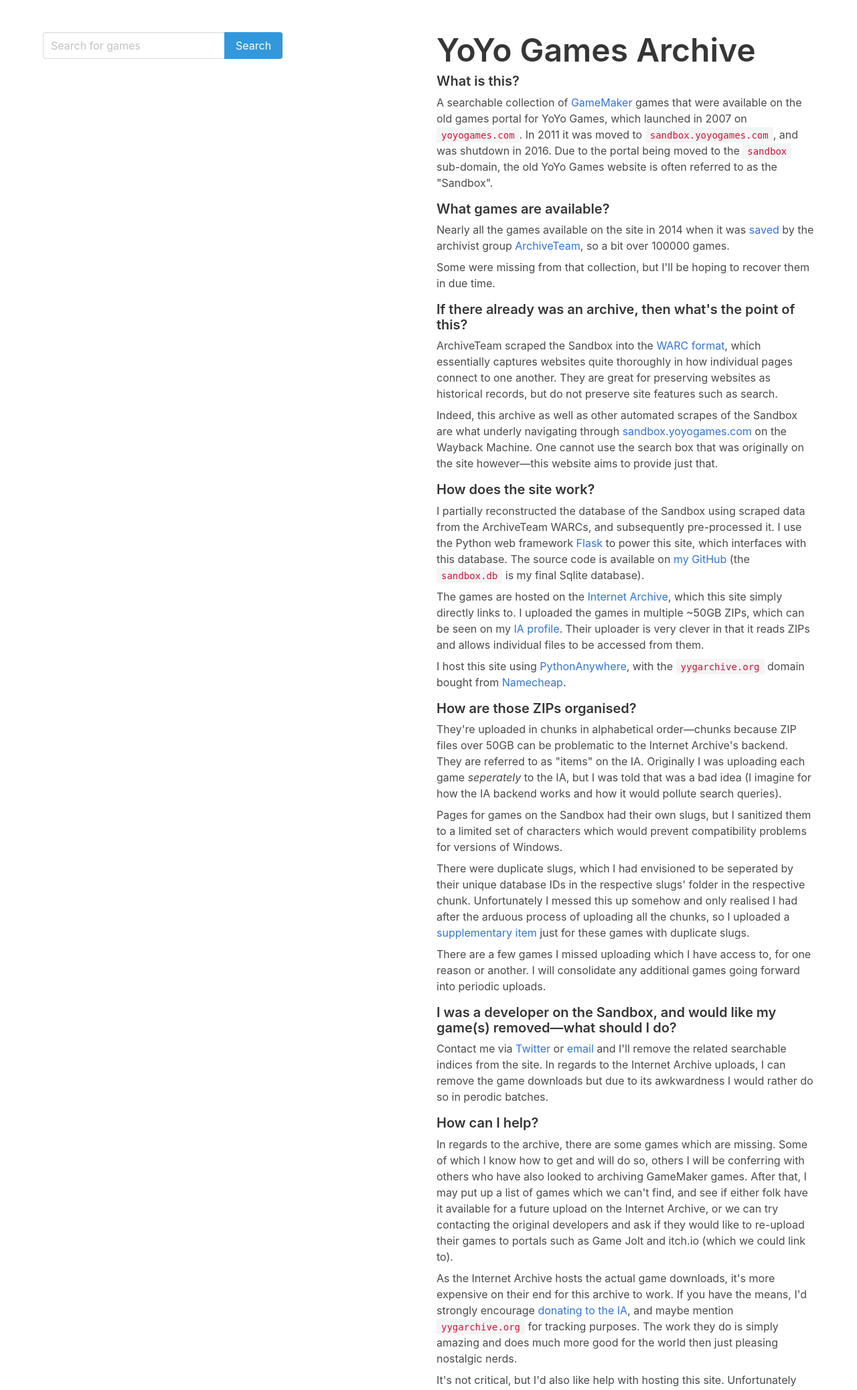
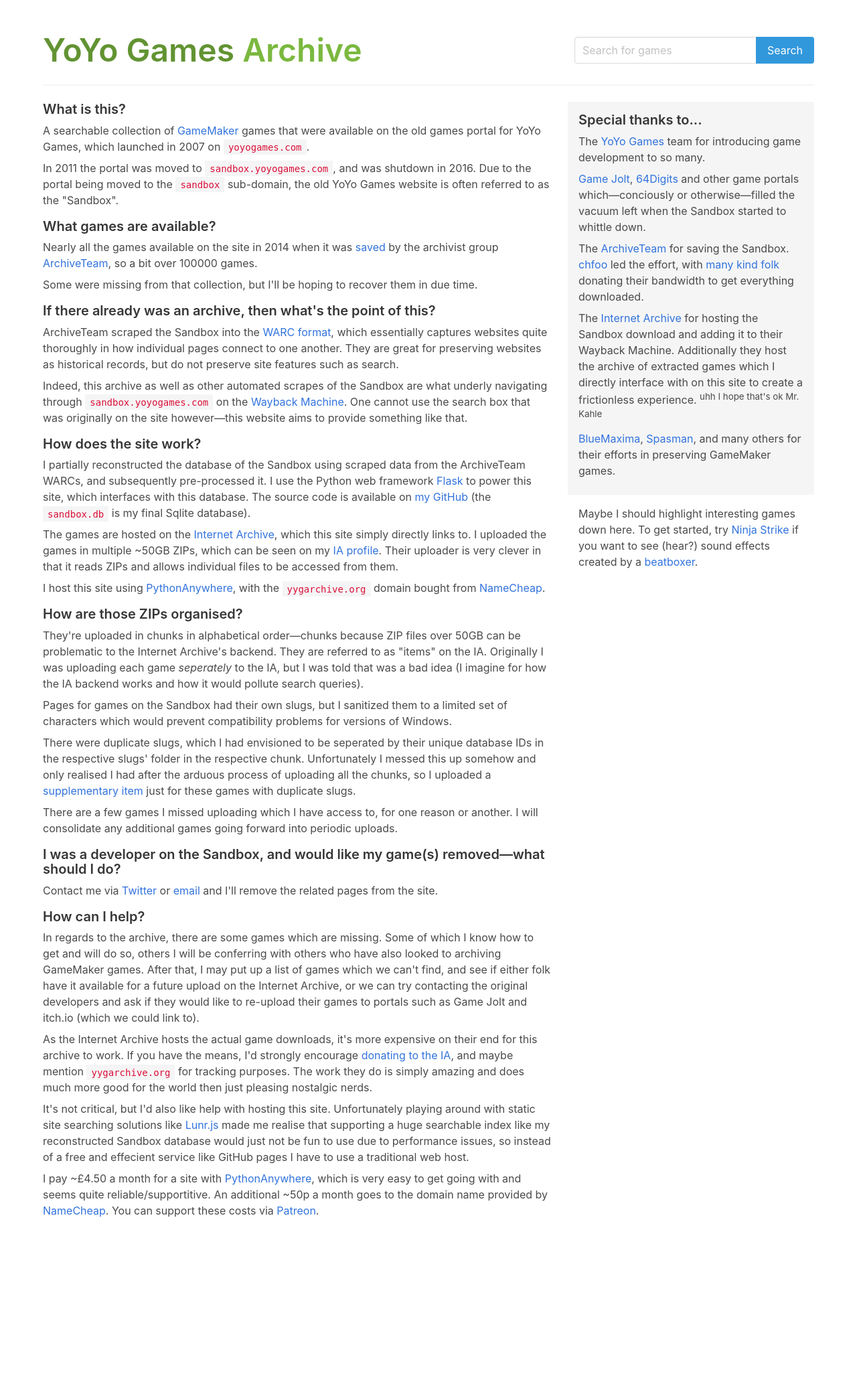
Before and after one commit to honno/yygarchive.org, a Flask app: page / in a window 1280 px wide. Shown: the top 2076 px of the page at 67% size. After the commit the page ends 1817 px from the top, so only its background shows below. Run offline with Flask 2, Linux system fonts and the light colour scheme.

Commit message:
consistent header, more fluff text

```diff
--- a/app/templates/base.html
+++ b/app/templates/base.html
@@ -7,6 +7,34 @@
         <link rel="stylesheet" href="{{ url_for('static', filename='bulma.css')}}">
     </head>
     <body>
-        {% block body %}{% endblock %}
+        <section class="section">
+            <div class="container" >
+            <nav class="level" >
+                <div class="level-left">
+                    <div class="level-item">
+                        <h1 class="title is-1 mb-0" ><a href="https://www.yygarchive.org/"><span style="color: #629332;">YoYo Games</span> <span style="color: #7bb83f;">Archive</span></a></h1>
+                    </div>
+                </div>
+                <div class="level-right" >
+                    <div class="level-item">
+                        <form id="search-form" class="container">
+                            <div class="field has-addons">
+                                <div class="control">
+                                    <input class="input" type="text" name="query" placeholder="Search for games" />
+                                </div>
+                                <div class="control">
+                                    <button type="submit" formaction="/search" method="GET" class="button is-info">
+                                        Search
+                                    </button>
+                                </div>
+                            </div>
+                        </form>
+                    </div>
+                </div>
+            </nav>
+            <hr />
+            {% block body %}{% endblock %}
+            </div>
+        </section>
     </body>
 </html>
--- a/app/templates/form.html
+++ /dev/null
@@ -1,12 +0,0 @@
-<form id="search-form" class="container">
-    <div class="field has-addons">
-        <div class="control">
-            <input class="input" type="text" name="query" placeholder="Search for games" />
-        </div>
-        <div class="control">
-            <button type="submit" formaction="/search" method="GET" class="button is-info">
-                Search
-            </button>
-        </div>
-    </div>
-</form>
--- a/app/templates/index.html
+++ b/app/templates/index.html
@@ -1,17 +1,11 @@
 {% extends "base.html" %}
 {% block title %}Home{% endblock %}
 {% block body %}
-<section class="section">
-    <div class="container" >
 <div class="columns" >
-            <div class="column" >
-                {% include "form.html" %}
-            </div>
-            <div class="column" >
-                <div class="container" >
-                    <h1 class="title is-1 mb-2" >YoYo Games Archive</h1>
+    <div class="column is-two-thirds" >
             <h3 class="title is-5 mb-2">What is this?</h3>
-                    <p class="mb-2">A searchable collection of <a href="https://www.yoyogames.com/gamemaker">GameMaker</a> games that were available on the old games portal for YoYo Games, which launched in 2007 on <code>yoyogames.com</code>. In 2011 it was moved to <code>sandbox.yoyogames.com</code>, and was shutdown in 2016. Due to the portal being moved to the <code>sandbox</code> sub-domain, the old YoYo Games website is often referred to as the "Sandbox".
+            <p class="mb-2">A searchable collection of <a href="https://www.yoyogames.com/gamemaker">GameMaker</a> games that were available on the old games portal for YoYo Games, which launched in 2007 on <code>yoyogames.com</code>.</p>
+            <p>In 2011 the portal was moved to <code>sandbox.yoyogames.com</code>, and was shutdown in 2016. Due to the portal being moved to the <code>sandbox</code> sub-domain, the old YoYo Games website is often referred to as the "Sandbox".</p>
 
             <h3 class="title is-5 mt-4 mb-2">What games are available?</h3>
             <p class="mb-2">Nearly all the games available on the site in 2014 when it was <a href="https://www.archiveteam.org/index.php/GameMaker_Sandbox">saved</a> by the archivist group <a href="https://www.archiveteam.org">ArchiveTeam</a>, so a bit over 100000 games.</p>
@@ -19,12 +13,12 @@
 
             <h3 class="title is-5 mt-4 mb-2">If there already was an archive, then what's the point of this?</h3>
             <p class="mb-2">ArchiveTeam scraped the Sandbox into the <a href="http://fileformats.archiveteam.org/wiki/WARC">WARC format</a>, which essentially captures websites quite thoroughly in how individual pages connect to one another. They are great for preserving websites as historical records, but do not preserve site features such as search.</p>
-                        <p class="mb-2">Indeed, this archive as well as other automated scrapes of the Sandbox are what underly navigating through <a href="https://web.archive.org/">sandbox.yoyogames.com</a> on the Wayback Machine. One cannot use the search box that was originally on the site however—this website aims to provide just that.</p>
+            <p class="mb-2">Indeed, this archive as well as other automated scrapes of the Sandbox are what underly navigating through <code>sandbox.yoyogames.com</code> on the <a href="https://web.archive.org/">Wayback Machine</a>. One cannot use the search box that was originally on the site however—this website aims to provide something like that.</p>
 
             <h3 class="title is-5 mt-4 mb-2">How does the site work?</h3>
             <p class="mb-2">I partially reconstructed the database of the Sandbox using scraped data from the ArchiveTeam WARCs, and subsequently pre-processed it. I use the Python web framework <a href="https://flask.palletsprojects.com/">Flask</a> to power this site, which interfaces with this database. The source code is available on <a href="https://github.com/Honno/yyg-sandbox-search">my GitHub</a> (the <code>sandbox.db</code> is my final Sqlite database).</p>
             <p class="mb-2">The games are hosted on the <a href="https://archive.org/">Internet Archive</a>, which this site simply directly links to. I uploaded the games in multiple ~50GB ZIPs, which can be seen on my <a href="https://archive.org/details/@honno">IA profile</a>. Their uploader is very clever in that it reads ZIPs and allows individual files to be accessed from them.</p>
-                        <p class="mb-2">I host this site using <a href="https://www.pythonanywhere.com/">PythonAnywhere</a>, with the <code>yygarchive.org</code> domain bought from <a href="https://www.namecheap.com/">Namecheap</a>.</p>
+            <p class="mb-2">I host this site using <a href="https://www.pythonanywhere.com/">PythonAnywhere</a>, with the <code>yygarchive.org</code> domain bought from <a href="https://www.namecheap.com/">NameCheap</a>.</p>
 
             <h3 class="title is-5 mt-4 mb-2">How are those ZIPs organised?</h3>
             <p class="mb-2">They're uploaded in chunks in alphabetical order—chunks because ZIP files over 50GB can be problematic to the Internet Archive's backend. They are referred to as "items" on the IA. Originally I was uploading each game <i>seperately</i> to the IA, but I was told that was a bad idea (I imagine for how the IA backend works and how it would pollute search queries).</p>
@@ -33,16 +27,27 @@
             <p class="mb-2">There are a few games I missed uploading which I have access to, for one reason or another. I will consolidate any additional games going forward into periodic uploads.</p>
 
             <h3 class="title is-5 mt-4 mb-2">I was a developer on the Sandbox, and would like my game(s) removed—what should I do?</h3>
-                        <p class="mb-2">Contact me via <a href="https://twitter.com/WhoStoleHonno">Twitter</a> or <a href="mailto:quitesimplymatt@gmail.com">email</a> and I'll remove the related searchable indices from the site. In regards to the Internet Archive uploads, I can remove the game downloads but due to its awkwardness I would rather do so in perodic batches.</p>
+            <p class="mb-2">Contact me via <a href="https://twitter.com/WhoStoleHonno">Twitter</a> or <a href="mailto:quitesimplymatt@gmail.com">email</a> and I'll remove the related pages from the site.</p>
 
             <h3 class="title is-5 mt-4 mb-2">How can I help?</h3>
             <p class="mb-2">In regards to the archive, there are some games which are missing. Some of which I know how to get and will do so, others I will be conferring with others who have also looked to archiving GameMaker games. After that, I may put up a list of games which we can't find, and see if either folk have it available for a future upload on the Internet Archive, or we can try contacting the original developers and ask if they would like to re-upload their games to portals such as Game Jolt and itch.io (which we could link to).
                 <p class="mb-2">As the Internet Archive hosts the actual game downloads, it's more expensive on their end for this archive to work. If you have the means, I'd strongly encourage <a href="https://archive.org/donate/">donating to the IA</a>, and maybe mention <code>yygarchive.org</code> for tracking purposes. The work they do is simply amazing and does much more good for the world then just pleasing nostalgic nerds.</p>
                 <p class="mb-2">It's not critical, but I'd also like help with hosting this site. Unfortunately playing around with static site searching solutions like <a href="https://lunrjs.com/">Lunr.js</a> made me realise that supporting a huge searchable index like my reconstructed Sandbox database would just not be fun to use due to performance issues, so instead of a free and effecient service like GitHub pages I have to use a traditional web host.</p>
-                        <p class="mb-2">I pay ~£4.50 a month for a site with <a href="https://www.pythonanywhere.com/">PythonAnywhere</a>, which is very easy to get going with and seems quite reliable/supportitive. An additional ~50p a month goes to the domain name provided by <a href="https://www.namecheap.com/">Namecheap</a>. You can support these costs via <a href="https://www.patreon.com/yygarchive">Patreon</a>.</p>
+                <p class="mb-2">I pay ~£4.50 a month for a site with <a href="https://www.pythonanywhere.com/">PythonAnywhere</a>, which is very easy to get going with and seems quite reliable/supportitive. An additional ~50p a month goes to the domain name provided by <a href="https://www.namecheap.com/">NameCheap</a>. You can support these costs via <a href="https://www.patreon.com/yygarchive">Patreon</a>.</p>
+        </div>
 
+        <div class="column" >
+            <div class="container has-background-light p-4" >
+                <h2 class="title is-5 mb-2">Special thanks to...</h2>
+                <p class="mb-2">The <a href="https://www.yoyogames.com/">YoYo Games</a> team for introducing game development to so many.</p>
+                <p class="mb-2"><a href="gamejolt.com/">Game Jolt</a>, <a href="https://www.64digits.com/">64Digits</a> and other game portals which—conciously or otherwise—filled the vacuum left when the Sandbox started to whittle down.</p>
+                <p class="mb-2">The <a href="https://archiveteam.org/index.php?title=Main_Page">ArchiveTeam</a> for saving the Sandbox. <a href="https://chfoo.github.io/">chfoo</a> led the effort, with <a href="http://tracker.archiveteam.org/gamemakersandbox/">many kind folk</a> donating their bandwidth to get everything downloaded.</p>
+                <p class="mb-2">The <a href="https://archive.org/">Internet Archive</a> for hosting the Sandbox download and adding it to their Wayback Machine. Additionally they host the archive of extracted games which I directly interface with on this site to create a frictionless experience. <sup>uhh I hope that's ok Mr. Kahle</sup></p>
+                <p class="mb-2" ><a href="https://bluemaxima.org/">BlueMaxima</a>, <a href="https://twitter.com/SpasmanGames">Spasman</a>, and many others for their efforts in preserving GameMaker games.</p>
+            </div>
+            <div class="container p-4">
+                <p>Maybe I should highlight interesting games down here. To get started, try <a href="https://www.yygarchive.org/game/79100">Ninja Strike</a> if you want to see (hear?) sound effects created by a <a href="https://www.youtube.com/watch?v=fr49Yo1RCPI">beatboxer</a>.</p>
             </div>
         </div>
-
-</section>
+    </div>
     {% endblock %}
```
Also changed, not shown: app/templates/game.html (+22 -13 lines), app/templates/search.html (+7 -8 lines). Lines whose indentation alone changed are shown as unchanged.
